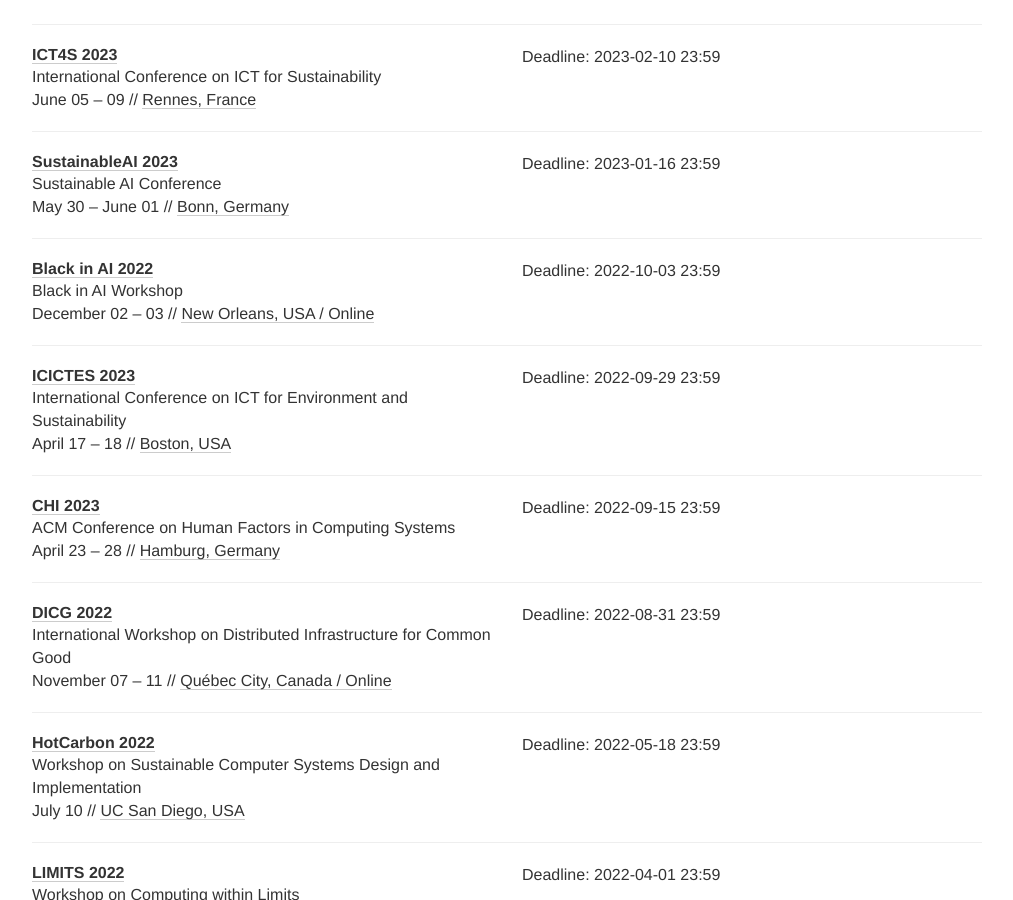
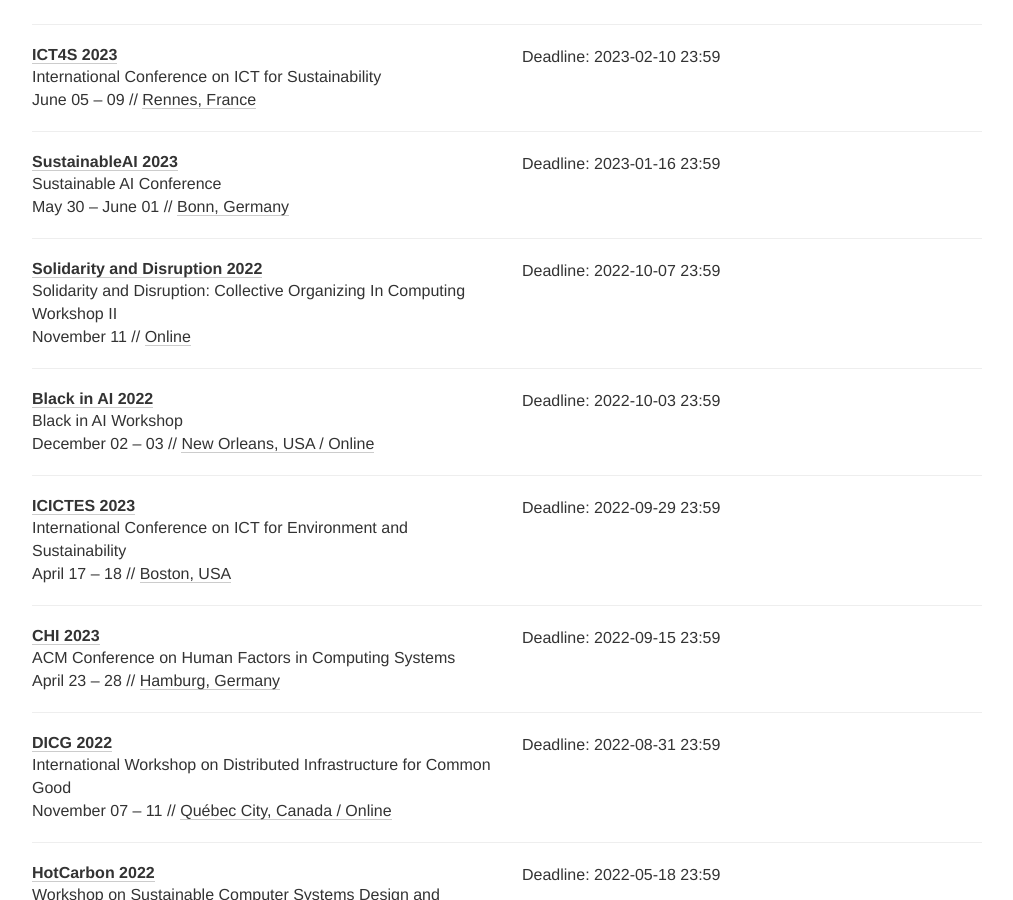
Before and after one commit to responsible-computing/responsible-computing.github.io, a Jekyll site: the page built from index.html, in a window 1280 px wide and 900 px high, scrolled down 358 px. Shown: the whole window, without its empty margins (133-1146 px from the left). Built offline with Jekyll 4.4.1, drawn with Linux system fonts in a browser that asks for light colours; nearby versions of some CDN libraries; comment, search, counter and statistics services are not loaded.

Commit message:
Solidarity and Disruption

```diff
--- a/_data/conferences.yml
+++ b/_data/conferences.yml
@@ -20,6 +20,15 @@
     - "2023-01-16 23:59"
   place: Bonn, Germany
   tags: [SOFT, ETPO, CONF]
+
+- name: Solidarity and Disruption
+  year: 2022
+  date: "November 11"
+  description: "Solidarity and Disruption: Collective Organizing In Computing Workshop II"
+  deadline:
+    - "2022-10-07 23:59"
+  place: Online
+  tags: [HUCO, ETPO, SHOP]
 
 - name: Black in AI
   year: 2022
```
